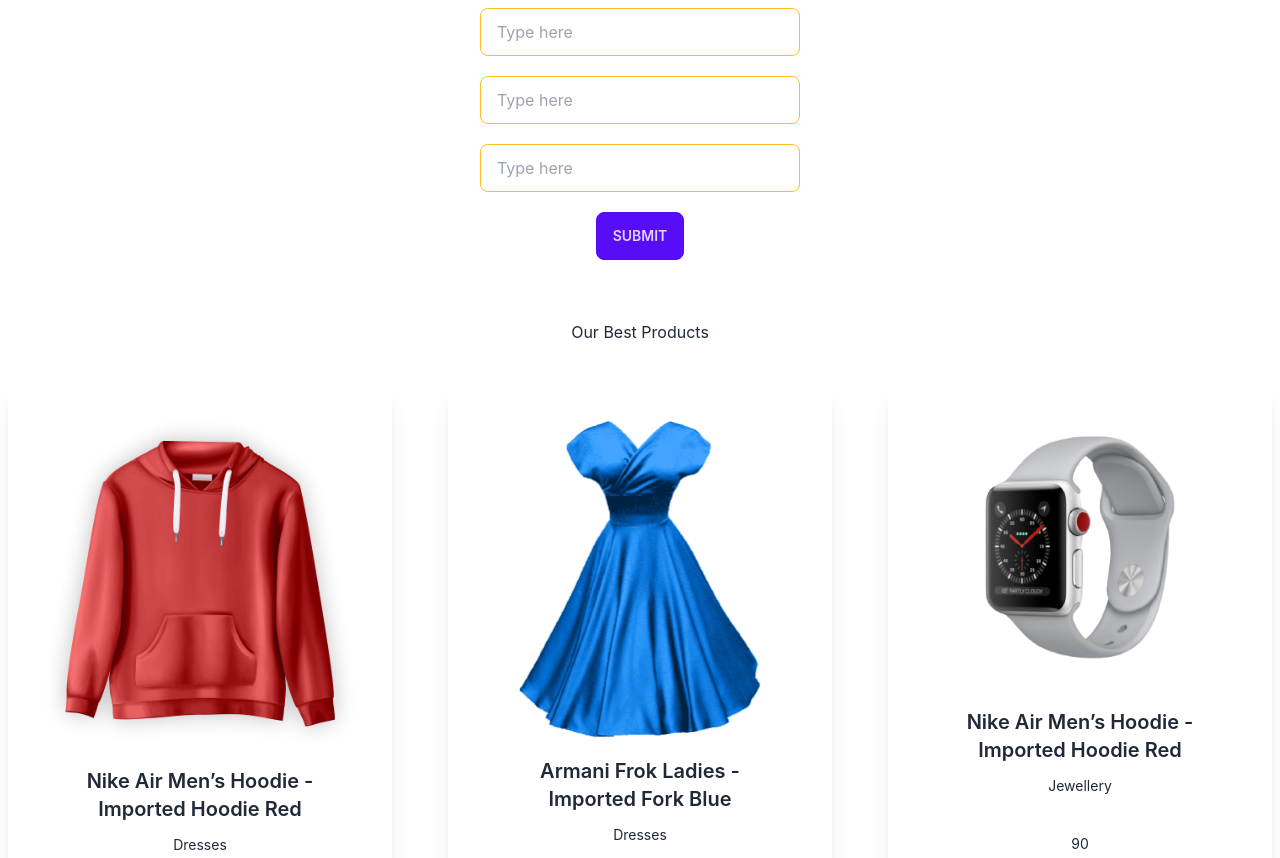
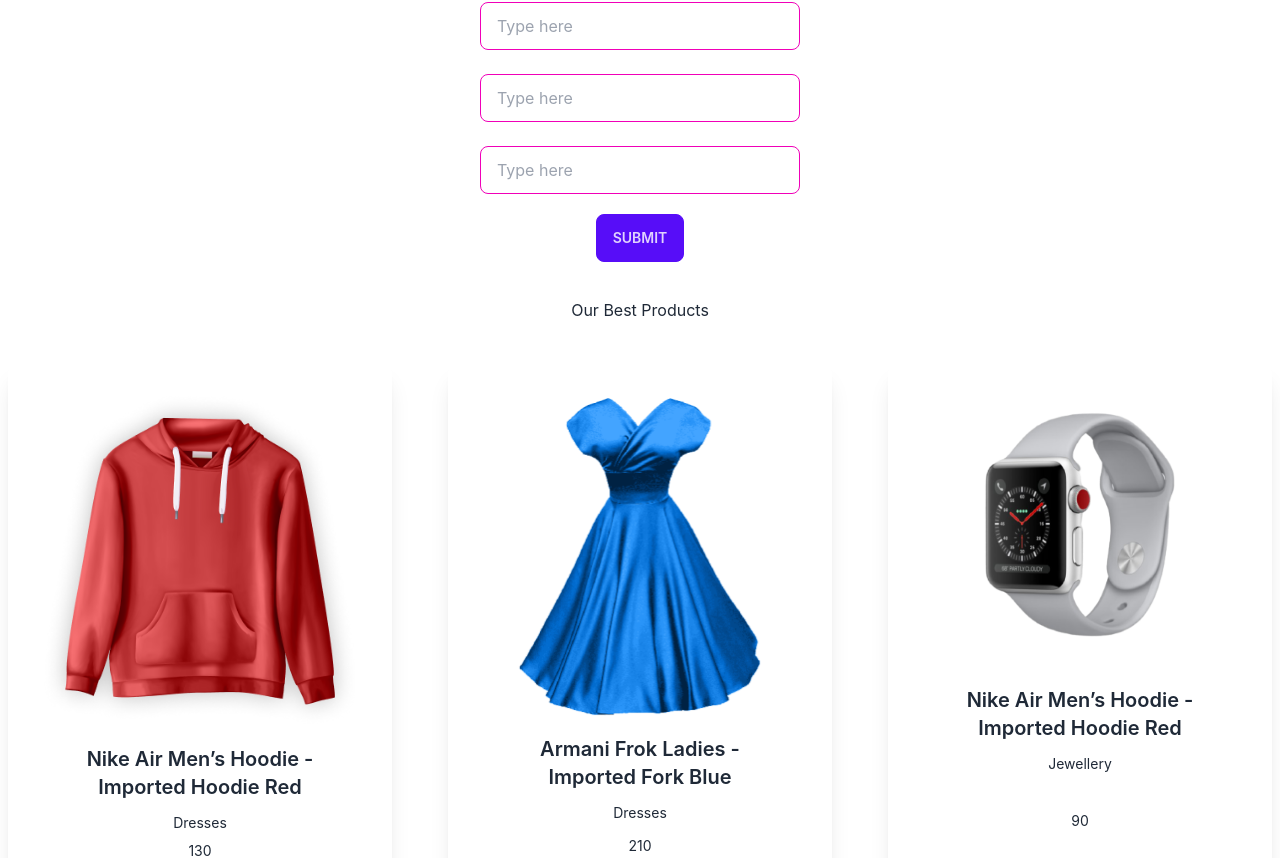
Before and after one commit to AS-Ridwan/react-dress-site, a React (Vite) app: page / in a window 1280 px wide. Shown: the part 124-982 px from the top of the page. Built offline with nearby package versions, Linux system fonts and the light colour scheme; the HTML template or start-up script is replaced by a standard one.

Commit message:
work added

```diff
--- a/public/products.json
+++ b/public/products.json
@@ -104,13 +104,6 @@
       "price": "250",
       "url": "../src/assets/product-15.png",
       "category": "Accessories"
-    },
-    {
-      "id": 16,
-      "title": "ROG Headphone - Model 25",
-      "price": "350",
-      "url": "../src/assets/product-16.png",
-      "category": "Accessories"
     }
   ]
 }
--- a/src/App.jsx
+++ b/src/App.jsx
@@ -17,7 +17,7 @@
   // console.log(shirts);
 
   useEffect(() => {
-    if (shirts?.products?.length) {
+    if (shirts.length) {
       const storedCart = getStoredCart();
       const previousCart = [];
       for (const id in storedCart) {
@@ -37,9 +37,16 @@
     addToDb(shirtDetails.id);
     setCart(newCart);
   };
+
+  const addInputValue = (inputValue) => {
+    setShirts([...shirts, { ...inputValue, id: shirts.length + 1 }]);
+  };
+
   return (
     <>
-      <myContext.Provider value={[handleAddToCart, cart, shirts, setShirts]}>
+      <myContext.Provider
+        value={[handleAddToCart, cart, shirts, setShirts, addInputValue]}
+      >
         <Navbar cart={cart}></Navbar>
         <Routes>
           <Route path="/" element={<Home></Home>}></Route>
--- a/src/components/Home/Banner.jsx
+++ b/src/components/Home/Banner.jsx
@@ -1,39 +1,55 @@
-import React from "react";
+import React, { useContext, useState } from "react";
+import { myContext } from "../../App";
 
-const Banner = () => {
+const banner = () => {
+  const [inputValue, setInputValue] = useState({
+    category: "Dresses",
+  });
+  const [handleAddToCart, cart, shirts, setShirts, addInputValue] =
+    useContext(myContext);
+
   const handleSubmit = (e) => {
     e.preventDefault();
-    console.log("submited", e.target.text.value);
+    addInputValue(inputValue);
+    e.target.reset();
   };
 
+  const handleInput = (e) => {
+    setInputValue({ ...inputValue, [e.target.name]: e.target.value });
+  };
   return (
     <div>
+      <h1>this is banner</h1>
       <form
         onSubmit={handleSubmit}
-        className="flex flex-col items-center my-16"
+        action=""
+        className="flex flex-col justify-center items-center mt-10"
       >
         <input
           type="text"
-          name="text"
+          name="title"
+          onChange={handleInput}
           placeholder="Type here"
-          className="input input-bordered input-warning w-full max-w-xs"
+          className="input input-bordered input-secondary w-full max-w-xs"
         />
         <input
           type="text"
-          name="text"
+          name="url"
+          onChange={handleInput}
           placeholder="Type here"
-          className="input input-bordered input-warning w-full max-w-xs my-5"
+          className="input input-bordered input-secondary w-full max-w-xs my-6"
         />
         <input
           type="text"
-          name="text"
+          name="price"
+          onChange={handleInput}
           placeholder="Type here"
-          className="input input-bordered input-warning w-full max-w-xs"
+          className="input input-bordered input-secondary w-full max-w-xs"
         />
-        <input type="submit" value="SUBMIT" className="btn btn-primary mt-5 " />
+        <input type="submit" value="Submit" className="btn btn-primary mt-5" />
       </form>
     </div>
   );
 };
 
-export default Banner;
+export default banner;
--- a/src/components/Products/Product.jsx
+++ b/src/components/Products/Product.jsx
@@ -4,10 +4,12 @@
 
 const Product = ({ shirt }) => {
   const { category, title, price, url, id } = shirt;
+  // console.log(shirts);
 
   const navigate = useNavigate();
 
-  const [handleAddToCart] = useContext(myContext);
+  const [handleAddToCart, setShirts] = useContext(myContext);
+
   return (
     <div className="card card-compact w-96 bg-base-100 shadow-xl">
       <figure>
--- a/src/components/Products/Products.jsx
+++ b/src/components/Products/Products.jsx
@@ -1,18 +1,19 @@
 import React, { useContext } from "react";
-import useTshirts from "../hooks/useTshirts";
+
 import Product from "./Product";
 import { myContext } from "../../App";
 
 const Products = () => {
   const [handleAddToCart, cart, shirts] = useContext(myContext);
+  // console.log(shirts);
 
   return (
     <div className="mt-10">
       <h1>Our Best Products</h1>
 
       <div className="my-10 grid grid-cols-1 md:grid-cols-2 lg:grid-cols-3 gap-10 justify-items-center">
-        {shirts?.products?.map((shirt) => (
-          <Product key={shirt.id} shirt={shirt}></Product>
+        {shirts.map((shirt) => (
+          <Product key={shirt.id} shirt={shirt} shirts={shirts}></Product>
         ))}
       </div>
     </div>
--- a/src/components/hooks/useTshirts.js
+++ b/src/components/hooks/useTshirts.js
@@ -5,7 +5,7 @@
   useEffect(() => {
     fetch("products.json")
       .then((res) => res.json())
-      .then((data) => setShirts(data));
+      .then((data) => setShirts(data.products));
   }, []);
   return [shirts, setShirts];
 };
```
